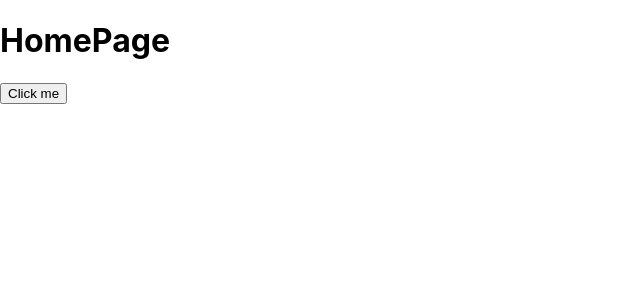
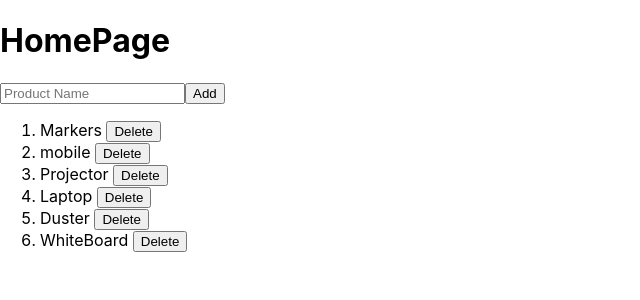
Before and after one commit to theirfanirfi/web_eng_summer, a React (Create React App) app in the folder frontend/: page /home in a window 1280 px wide. Shown: the top 300 px of the page, without its empty margins (0-640 px from the left). Built offline with nearby package versions, Linux system fonts and the light colour scheme.

Commit message:
product redux reducer

```diff
--- a/frontend/src/frontend_config.js
+++ b/frontend/src/frontend_config.js
@@ -1,7 +1,7 @@
 class Config {
 
 	static getBaseUrl(){
-		return "http://localhost:3002/"
+		return "http://localhost:3003/"
 	}
 
 
--- a/frontend/src/pages/HomePage.js
+++ b/frontend/src/pages/HomePage.js
@@ -1,28 +1,45 @@
 import React, {useState, useEffect} from 'react';
 import Config from '../frontend_config';
 import {Link} from 'react-router-dom';
-import {fetchUsers} from '../userReducerSlice';
+import {incrementUser, decrementUser, incrementByNumber} from '../userReducerSlice';
+import {addProduct, getProductById, deleteProductByIndex} from '../productReducer';
 
 import { useSelector, useDispatch } from 'react-redux'
 
 
 
-const Home = () => {
-const users = useSelector((state) => state.users.users);
+const Home = (props) => {
+const products = useSelector((state) => state.products.products);
+const [pname, setPname] = useState('');
+
+useEffect(()=>{
+
+},[props]);
 
 const dispatch = useDispatch();
 
 	return (
 		<>
 		<h1>HomePage</h1>
+		<input type="text" placeholder="Product Name"
+		value={pname}
+		onChange={(text) => setPname(text.target.value)}
+		/>
+		<button onClick={() => {
+			dispatch(addProduct(pname));
+			setPname('');
+		}}>Add</button>
+
 		<ol>
-		{users.map((user, index) => {
-			console.log(user);
-			return <li>{user.email}</li>
-		})}
+		{
+			products.map((p, index) => {
+				return <li>{p.name}  <button onClick={() =>
+				dispatch(deleteProductByIndex(index))
+			}>Delete</button></li>
+			})
+		}
 		</ol>
 
-		<button onClick={()=> dispatch(fetchUsers())}>Click me</button>
 		</>
 		)
 }
--- /dev/null
+++ b/frontend/src/productReducer.js
@@ -0,0 +1,32 @@
+import {createSlice} from '@reduxjs/toolkit'
+export const productReducer = createSlice({
+	name: 'productReducer',
+	initialState: {
+		products: [
+
+			{id: 1, name: 'Markers'},
+			{id: 2, name: 'mobile'},
+			{id: 3, name: 'Projector'},
+			{id: 4, name: 'Laptop'},
+			{id: 5, name: 'Duster'},
+			{id: 6, name: 'WhiteBoard'},
+			]
+	},
+
+	reducers: {
+		addProduct: (state, action) => {
+			let obj = {id: state.products.length, name: action.payload}
+
+			state.products = [...state.products, obj ];
+		},
+		getProductById: (state, action) => {
+			return state.products.find(product => product.id == action.payload)
+		},
+		deleteProductByIndex: (state, action) => {
+			state.products.splice(action.payload,1);
+		}
+	}
+});
+
+export const {addProduct, getProductById, deleteProductByIndex} = productReducer.actions
+export default productReducer.reducer;
--- a/frontend/src/store.js
+++ b/frontend/src/store.js
@@ -1,9 +1,11 @@
 import { configureStore } from '@reduxjs/toolkit'
 
 import userReducer from './userReducerSlice';
+import productReducer from './productReducer';
 
 export default configureStore({
   reducer: {
   	users: userReducer,
+    products: productReducer
   },
 })
--- a/frontend/src/userReducerSlice.js
+++ b/frontend/src/userReducerSlice.js
@@ -2,32 +2,27 @@ import { createSlice } from '@reduxjs/toolkit'
 import Config from './frontend_config';
 
 export const userSlice = createSlice({
-	name: 'userSlice',
+	name: 'users',
 	initialState: {
-		users: []
+		users: 0
 	},
 
 	reducers: {
-		fetchUsers: (state) => {
+		incrementUser: (state) => {
+			state.users +=1
+		},
 
-			console.log('fetchUsers');
-			// state = {users: [{id: 1}]}
-			console.log(state.users);
-			let API_ENDPOINT = `${Config.getBaseUrl()}user/`;
-			fetch(API_ENDPOINT, {
-				headers:{
-					"Content-Type": "application/json",
-					"Authorization": ""
-				}
-			}).then(res => res.json())
-			.then(res => {
-				state = {...state , users: res.users};
-				console.log(state);
-				// return state;
-			})
+		decrementUser: (state) => {
+			state.users -=1
 		},
+
+		incrementByNumber: (state, action) => {
+			console.log(action);
+			state.users += action.payload
+		}
+
 	},
 })
 
-export const {fetchUsers} = userSlice.actions;
+export const {incrementUser, decrementUser, incrementByNumber} = userSlice.actions;
 export default userSlice.reducer;
```
Also changed, not shown: 1 other file (tests, documents, lock files or other folders).
